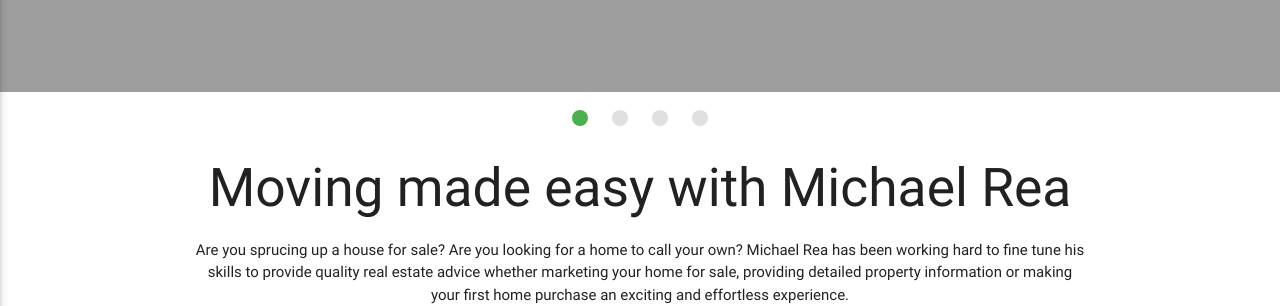
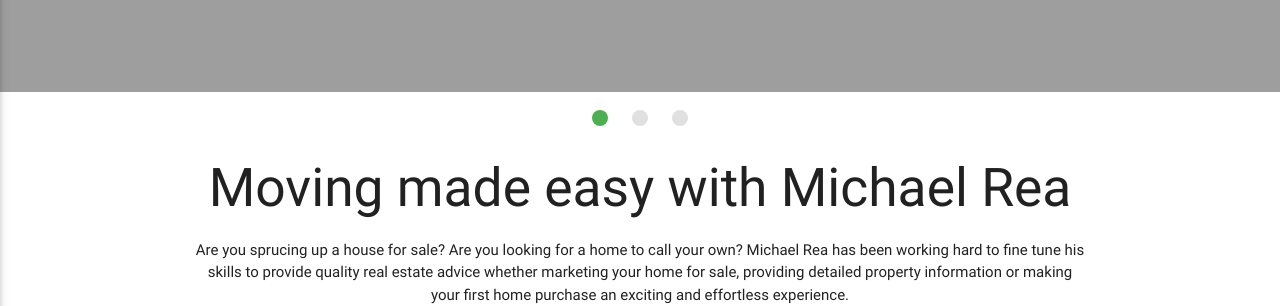
Before and after one commit to mattybrown/michaelrea-jekyll, a Jekyll site: the page built from index.html, in a window 1280 px wide. Shown: the part 372-678 px from the top of the page. Built offline with Jekyll 4.4.1, drawn with Linux system fonts in a browser that asks for light colours; nearby versions of some CDN libraries.

Commit message:
removed a slide and update a slide link to buyer alert

```diff
--- a/_layouts/default.html
+++ b/_layouts/default.html
@@ -17,14 +17,7 @@
           </div>
         </li>
         <li>
-          <img src="http://i.imgur.com/2sF3hJ6.jpg">
-          <div class="caption center-align">
-            <h2><a class="indigo-text text-darken-4" href="/buyer-alert/#title">Hunting for your dream home?</a></h2>
-            <h5><a class="indigo-text text-darken-4" href="/buyer-alert/#title">Click here to find yours</a></h5>
-          </div>
-        </li>
-        <li>
-          <a href="{{ site.url }}/#testimonials"><img src="{{ site.url }}/css/Promotional-Buying-Alerts.jpg"></a>
+          <a href="{{ site.url }}/buyer-alert/#title"><img src="{{ site.url }}/css/Promotional-Buying-Alerts.jpg"></a>
         </li>
         <li>
           <a href="{{ site.url }}/contact/#title"><img src="{{ site.url }}/css/Personas-Option-2.jpg"></a>
```
